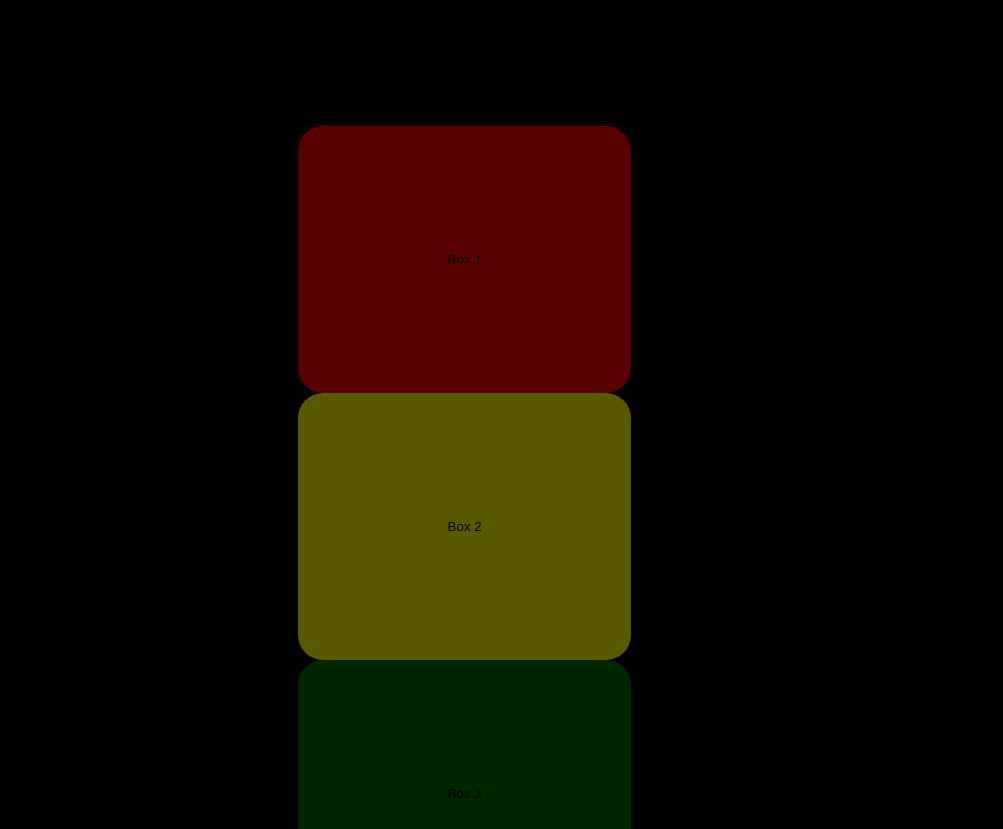
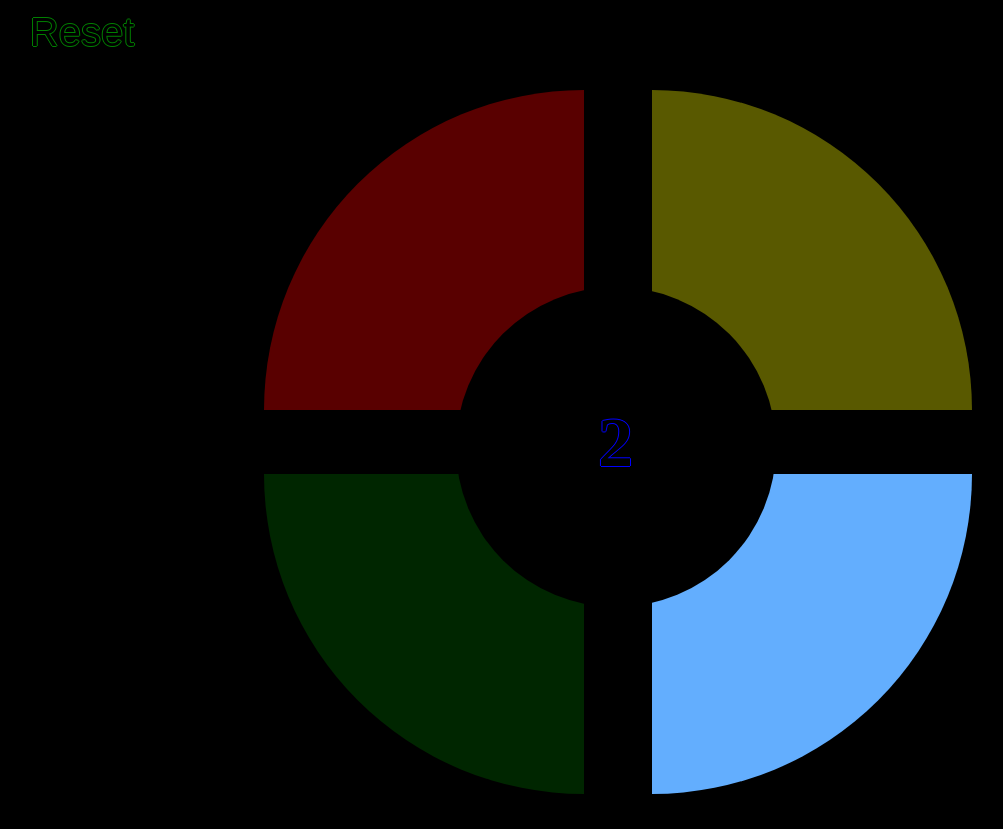
Before and after one commit to yardenhochman/Simon-Says, a plain HTML site: page index.html in a window 1280 px wide. Shown: the top 829 px of the page, without its empty margins (22-1025 px from the left). Drawn offline with nearby package versions, Linux system fonts and the light colour scheme.

Commit message:
added reset button

```diff
--- a/index.html
+++ b/index.html
@@ -1,18 +1,28 @@
 <!DOCTYPE html>
 <html>
+
   <head>
     <meta charset="UTF-8">
     <title>Simon Says Game</title>
-    <link href="style/style.css" type="text/css" rel="stylesheet" />
+    <link href="style/style.css" rel="stylesheet" />
   </head>
+
   <body>
 
     <div id="gameContainer">
       <div id="gameArea">
-        <button type="submit" class="button red" id="red">Box 1</button>
-        <button type="submit" class="button yellow" id="yellow">Box 2</button>
-        <button type="submit" class="button green" id="green">Box 3</button>
-        <button type="submit" class="button blue" id="blue">Box 4</button>
+        <button class="reset">Reset</button>
+        <div id="board">
+          <div id="d1">
+            <button type="submit" class="button red" id="red"></button>
+            <button type="submit" class="button yellow" id="yellow"></button>
+          </div>
+            <div class="blackCircle"><h1>Start</h1></div>
+          <div id="d2">
+            <button type="submit" class="button green" id="green"></button>
+            <button type="submit" class="button blue" id="blue"></button>
+          </div>
+        </div>
       </div>
     </div>
 
@@ -21,12 +31,18 @@
     <script src="script/ColorSequence.js"></script>
     <script src="script/GamePlay.js"></script>
     <script src="script/Player.js"></script>
-    <script src="script/Announce.js"></script>
     <script src="script/miscFunctions.js"></script>
     <script>
+      happyDance();
+      initiateResetButton();
+      setTimeout(function() {
       let game = new Game();
-      game.play();
+      },4000);
     </script>
 
   </body>
+
 </html>
+
+
+//TODO: make reset button, make highscore chart
--- a/script/Game.js
+++ b/script/Game.js
@@ -1,25 +1,42 @@
-
-function Game() {
+class Game {
+  constructor() {
   this.colorSequence = new ColorSequence();
-                              //generates a sequence and builds ui elements
-  this.player = new Player("You"); //in the future will add a method to take player name when
-                              //multiplayeris enabled
-
-  this.gamePlay = new GamePlay(this);     //the actual gameplay happens here until it's game over
-  this.announce = new Announcements();
-                              //will create announcements based on results
-  this.play = function(){
-
-    this.colorSequence.sequenceGenerator();
-    //this.colorSequence.createButtons(); to be defined
-    do {
-      this.gamePlay.flash();
-      this.gamePlay.playerSelects();
-      console.log(`I'm here`);
-      //this.Player.sequenceLength++;
-    }
-    while (this.match);
-    //this.announce.rounds;
-
+  this.player = new Player(this);
+  this.colorSequence.sequenceGenerator();
+  this.player.gamePlay.flash();
   }
 }
+
+/**
+
+TODO:
+
+start button. welcome screen with animation. Make animations more fun
+reset button
+high score list. option to reset list
+Try to figure out the logic for multiplayer
+remove save of 'this'
+
+
+Logic:
+color sequence - generates the flashing colors order
+
+player - creates a player object so as to allow adding a
+         multiplayer feature
+
+generator - the actual function to create a random list
+            of colors
+
+flash - the function that flashes the lights.
+        This function will call a function that lets
+        the player click the buttons. The game proceeds
+        by these functions calling each other back and forth.
+
+
+materials for reference:
+function foo() {
+  return () => {
+    console.log(this);
+  };
+}
+*/
--- a/script/GamePlay.js
+++ b/script/GamePlay.js
@@ -1,62 +1,91 @@
-function GamePlay(currentGame){ //flash , player clicks
-
-  this.verifyMatch = function(){
-    return true;
+class GamePlay {
+  constructor(currentPlayer,currentGame) {
+    this.flashing = true;
+    this.flash = function() {
+      this.flashing = true;
+      let $h1 = $('h1');
+      let $button = $('.button');
+      if (this.flashing === true) {
+        $button.off('click',)
+        let timesToFlash = currentPlayer.sequenceLength;
+        $h1.html(timesToFlash);
+        $h1.css('font-size','70px')
+        let flashes = currentGame.colorSequence.theSequence;
+        let turnModifier = (timesToFlash-2) * 35;
+        if (turnModifier > 400) {
+          turnModifier = 400;
+        };
+        let darkDelay = 450 - turnModifier * 0.6; //min 200,150
+        let flashDelay = 700 - turnModifier; //max 700,550
+        let count = 0;
+        for (let i = 0 ; i < timesToFlash ; i ++){
+          let lightToFlash = '#' + flashes[i];
+          let currentButton = $(lightToFlash);
+          setTimeout(function() {
+            currentButton.addClass('flash');
+            let colorSound = new Audio()
+            playSound(flashes[i],colorSound,450);
+            setTimeout(function() {
+              currentButton.removeClass('flash');
+              colorSound.pause();
+            } , darkDelay); //dark delay
+          } , count * flashDelay); //lighting delay
+          count += 1;
+        }
+         setTimeout(function() {
+          this.flashing = false;
+          $h1.html('Ready');
+          currentPlayer.gamePlay.playerSelects();
+        },flashDelay * count);
+      }
   }
 
-	this.playerSelects = function(){
-		//code listening for player clicks. the function will store the player selection in
-		//game.player.currentSelection array
-		//once this array is the same length as game.player.sequenceLength the function stops
-    //while (currentGame.player.currentSelection.length<currentGame.player.sequenceLength){
+    this.playerSelects = function() {
+      this.flashing = false;
+      initiateResetButton();
+      let $colorButton = $('.button');
+      if (!(this.flashing)){
+        $colorButton.click(function() {
+          let choicesNumber = currentPlayer.currentSelection.length;
+          let currentLevel = currentPlayer.sequenceLength;
+          let currentArray = currentGame.colorSequence.theSequence.slice(0,currentLevel);
+          let color = this.id;
+          currentPlayer.currentSelection.push(color);
+          let colorSound = new Audio()
+          playSound(color,colorSound,450);
+          let playerChose = [...currentPlayer.currentSelection];
+          choicesNumber += 1;
+            if (choicesNumber === currentLevel) {
+              setTimeout(function() {
+                colorSound.pause();
+                let gameContinues = compareArrays(playerChose,currentArray);
+                if (gameContinues) {
+                    currentPlayer.currentSelection = [];
+                    currentPlayer.sequenceLength += 1;
+                    this.flashing = true;
+                    currentPlayer.gamePlay.flash();
+                } else {
+                  announce(currentPlayer);
+                }
+              }, 500);
+            }
+        });
+      }
+    }
+  }
+}
 
 
-      let choicesNumber = currentGame.player.currentSelection.length;
-      let currentLevel = currentGame.player.sequenceLength;
-      let currentArray = currentGame.colorSequence.theSequence.slice(0,currentLevel);
 
-        $("button").click(function(){
-          let color = this.id;
-          currentGame.player.currentSelection.push(color);
-          var playerChose=currentGame.player.currentSelection;
-          console.log(currentGame.player.currentSelection);
-          choicesNumber++;
-          if (choicesNumber==currentLevel){
-            let gameContinues = compareArrays(playerChose,currentArray);
-            if (gameContinues){
-              debugger
-              return;
-            }
-            console.log("you lie!");
-            }
-          });
-  }
+/**
 
-	this.flash = function(){
-			//code manipulating element to display flashes according to the this.player.sequenceLength
-      var count = 0;
-      for (let i = 0 ; i < currentGame.player.sequenceLength ; i++){
-        let lightToFlash='#'+currentGame.colorSequence.theSequence[i];
-        let currentButton = $(lightToFlash);
-        setTimeout(function(){
-          currentButton.addClass('flash');
-          setTimeout(function(){
-          currentButton.removeClass('flash');
-        } , 250); //dark delay
+TODO:
+
+add lives
+
+Code Logic:
 
 
-        } , count*400); //lighting delay
-        count++;
 
-      }
 
-	}
-	this.match = function(){
-		//runs after the playerSelection is done, checks if the arrays match
-    //returns true if match, else false. game will use this method as a condition for a loop
-    //add condition for game to reset if player gets 50 consecutive guesses
-    debugger
-    return true;
-		};
-
-}
+*/
--- a/script/Player.js
+++ b/script/Player.js
@@ -1,10 +1,30 @@
-function Player(name){
-	this.name = name;
-	this.sequenceLength = 5;	//sets an initial value for the number of flashes. each turn this increases
-	  							//and more of the color sequence is displayed,
-	  							//thus increasing the memorization difficulty.
-	this.lives = 2;
-	this.currentSelection = [];
+class Player {
+  constructor(currentGame) {
+    this.name = 'you';
+    this.sequenceLength = 2;
+    this.lives = 2;
+    this.currentSelection = [];
+    this.gamePlay = new GamePlay(this,currentGame);
+  }
+}
 
 
-}
+
+/**
+
+TODO:
+make it friendly to different screen sizes
+consider adding multiplayer
+ask player for name
+
+Code Logic:
+sets an initial value for the number of flashes.
+each turn this increases
+and more of the color sequence is displayed,
+
+thus increasing the memorization difficulty.
+
+the actual gameplay happens here until it's game over
+
+
+*/
--- a/script/miscFunctions.js
+++ b/script/miscFunctions.js
@@ -1,9 +1,126 @@
-function compareArrays(array1,array2){
-
-  for (let i=0 ; i < array1.length ; i++){
-    if (!(array1[i] == array2[i])){
+const compareArrays = function(array1,array2){
+  for (let i = 0 ; i < array1.length ; i ++) {
+    if (!(array1[i] === array2[i])) {
       return false;
     }
   }
+
   return true;
 }
+
+const announce = function(player) {
+    let lossSound = new Audio();
+    playSound('fail',lossSound,20000)
+    let $h1 = $('h1');
+    let highscore = localStorage.getItem("highscore");
+    let addedDelay = 0;
+    if (player.sequenceLength == 2) {
+      $h1.css('font-size','70px')
+      $h1.html('Try again');
+      resetGame();
+    } else {
+      $h1.css('font-size','35px')
+      $h1.html(`Game Over! <br>${player.name} remembered ${player.sequenceLength}`);
+      if (highscore !== null) {
+        addedDelay += 1500;
+        if (highscore < player.sequenceLength) {
+          localStorage.setItem('highscore', player.sequenceLength);
+          setTimeout(function() {
+            $h1.html('Congratulations! You just set a personal record!');
+            happySound();
+          } , 1500);
+
+          addedDelay += 1500;
+        } else {
+          setTimeout(function() {
+            $h1.css('font-size','35px')
+            $h1.html(`Your highest score is still ${highscore}!`);
+          } , 1500);
+
+          addedDelay += 1500;
+        }
+      } else {
+        localStorage.setItem('highscore', player.sequenceLength);
+      }
+    }
+
+    resetGame(addedDelay);
+}
+
+
+
+const resetGame = function(delayTime) {
+  delayTime = delayTime || 0;
+  setTimeout(function(){
+          location.reload();
+          } , 1500 + delayTime);
+}
+
+
+const happyDance = function() {
+  let darkDelay = 80;
+  let flashDelay = 90;
+  let $h1 = $('h1');
+  $h1.html('Welcome!');
+  $h1.css('font-size','70px')
+  initialSequence = new ColorSequence();
+  initialSequence.sequenceGenerator();
+  let flashes = ['red','blue','red','blue','yellow','green',
+          'yellow','green','red','yellow','green','blue',
+          'red','yellow','green','blue','red','yellow','green','blue',
+          'yellow','red','green','blue','yellow','red','green','blue',
+          'yellow','red','green'];
+  let count = 0;
+  for (let i = 0 ; i < flashes.length ; i ++){
+    let lightToFlash = '#' + flashes[i];
+    let currentButton = $(lightToFlash);
+    setTimeout(function() {
+      currentButton.addClass('flash');
+      setTimeout(function() {
+      currentButton.removeClass('flash');
+      } , darkDelay); //dark delay
+    } , count * flashDelay); //lighting delay
+
+    count += 1;
+  }
+  setTimeout(function() {
+      $h1.html('Ready');
+    },flashDelay * count);
+}
+
+const playSound = function(color,toPlay,maxlength){
+  toPlay.src = `sound/${color}.mp3`;
+  toPlay.play();
+  setTimeout(function() {
+    toPlay.pause();
+  }, maxlength);
+}
+
+
+const happySound = function(){
+  let winSound = new Audio();
+  winSound.src=`sound/correct.mp3`;
+  winSound.play();
+}
+
+const initiateResetButton = function(){
+  let $reset = $('.reset');
+      $reset.click(function(){
+        resetGame(-1500);
+      });
+}
+
+/*const lossEffect = function(){
+
+}*/
+
+/**
+
+TODO:
+
+Code Logic:
+
+
+
+
+*/
--- a/style/style.css
+++ b/style/style.css
@@ -2,74 +2,114 @@ body {
   background-color:black;
 }
 
-#gameContainer{
+#gameContainer {
   background-color: black;
   align-items: center;
-  height: 480px;
-  width:640px;
-  margin:0 auto;
-  margin-top: 10%;
+  margin:auto;
+}
+
+#gameArea {
+  height: 800px;
+  width:1200px;
+  background-color: black;
+  margin: 0 auto;
+  z-index: 0;
+  align-items:center;
+}
+
+.blackCircle {
+    position: absolute;
+    display: inline;
+    height: 20rem;
+    width: 20rem;
+
+    z-index: 1;
+    background-color: black;
+    border-radius: 50%;
+
+    margin-left: 224px;
+    margin-top: -155px;
+}
+
+h1 {
+  text-align: center;
+  font-size: 70px;
+  color:black;
+  text-shadow: -1px 0 blue, 0 1px blue, 1px 0 blue, 0 -1px blue;
+  margin-top:116px;
 
 }
 
-.button{
-  text-align: center;
-  height:20em;
-  width: 25em;
-  border-radius: 25px;
+.reset{
+  margin: 80px 80px 0 0 0;
+  color:black;
+  border-width: 0;
+  font-size:40px;
+  text-shadow: -1px 0 green, 0 1px green, 1px 0 green, 0 -1px green;
+  background-color: black;
+  height:3rem;
+  width:8rem;
+}
+
+.button {
+  height:20rem;
+  width: 20rem;
   border:none;
   cursor: pointer;
-  /*border-radius: 50px;
-  border: none;
-  color: #FFFFFF;
-  cursor: pointer;
-  display: inline-block;
-  font-family: Arial;
-  font-size: 20px;
-  padding: 100px 100px;
-  text-align: center;
-  text-decoration: none;
-  background-color: #B20000; -webkit-box-shadow: 0 0 3px #B20000;*/
-  transition: background-color 500ms ease;
+  margin:2rem;
+  transition: background-color 400ms ease;
 }
-.red{
+
+.red {
 background-color:#B20000;
 opacity:0.5;
-/*animation: glowing 1500ms infinite;
-*/}
+border-radius: 30em 0 0 0;
+}
 
-.red:hover , .red.flash{
-background-color:#FF0000;
+.red:active ,
+.red.flash {
+background-color:#ff7f7f;
 opacity:1;
 }
 
-.yellow{
+.yellow {
 background-color:#b2b200;
 opacity:0.5;
+border-radius: 0 30em 0 0;
 }
-.yellow:hover , .yellow.flash{
-  background-color:#ffff00;
+
+.yellow:active ,
+.yellow.flash {
+  background-color:#ffff7f;
   opacity:1;
 }
-.green{
+
+.green {
 background-color:#004c00;
 opacity:0.5;
+border-radius: 0 0 0 30em;
 }
-.green:hover , .green.flash{
+
+.green:active ,
+.green.flash {
 background-color:#329932;
 opacity:1;
 }
-.blue{
+
+.blue {
 background-color:#1762b2;
 opacity:0.5;
+border-radius: 0 0 30em 0;
 }
-.blue:hover, .blue.flash{
+
+.blue:active,
+.blue.flash {
 background-color:#64afff;
 opacity:1;
 }
 
-/*@keyframes glowing {
-  0% { background-color: #B20000; box-shadow: 0 0 3px #B20000; }
-  50% { background-color: #FF0000; box-shadow: 0 0 40px #FF0000; }
-  100% { background-color: #B20000; box-shadow: 0 0 3px #B20000; }
-}*/
+#board {
+  border:black solid 2px;
+  width: 773px;
+  margin: auto;
+}
```
Also changed, not shown: script/ColorSequence.js (+31 -7 lines).
